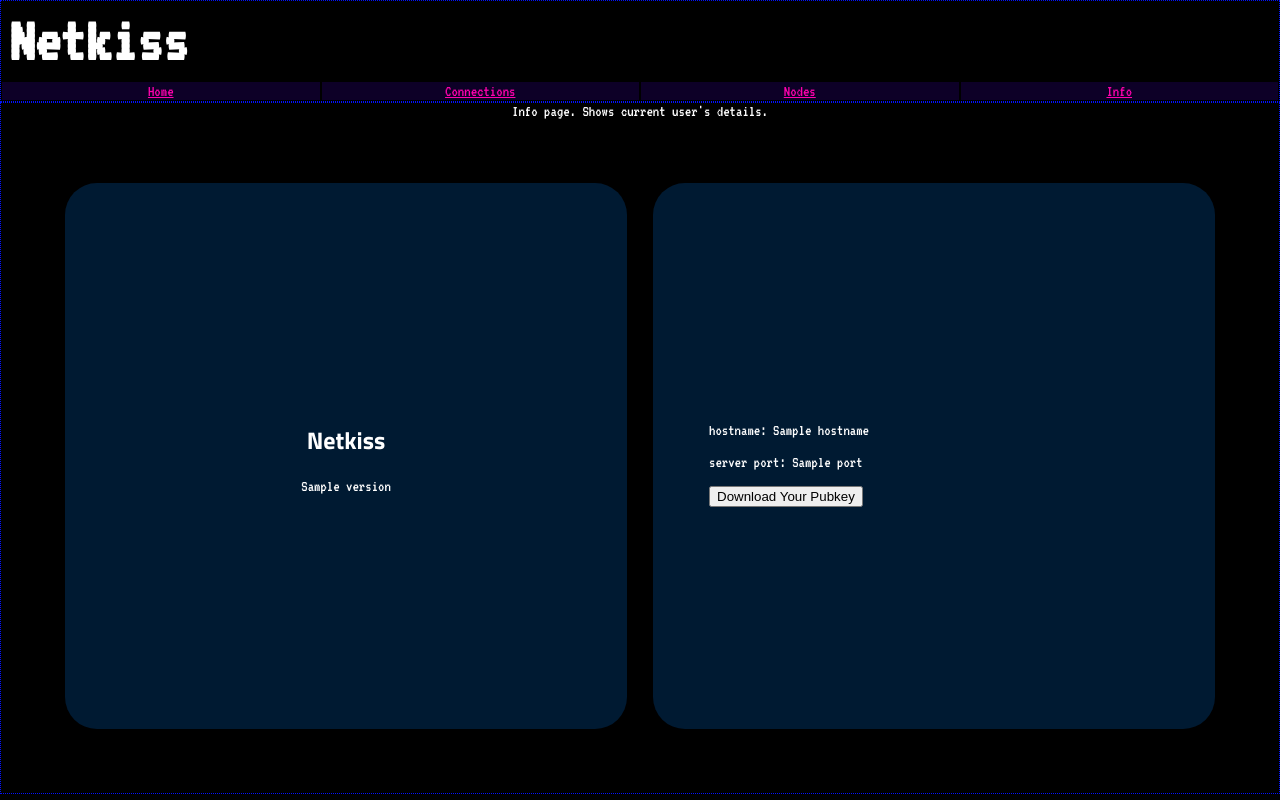
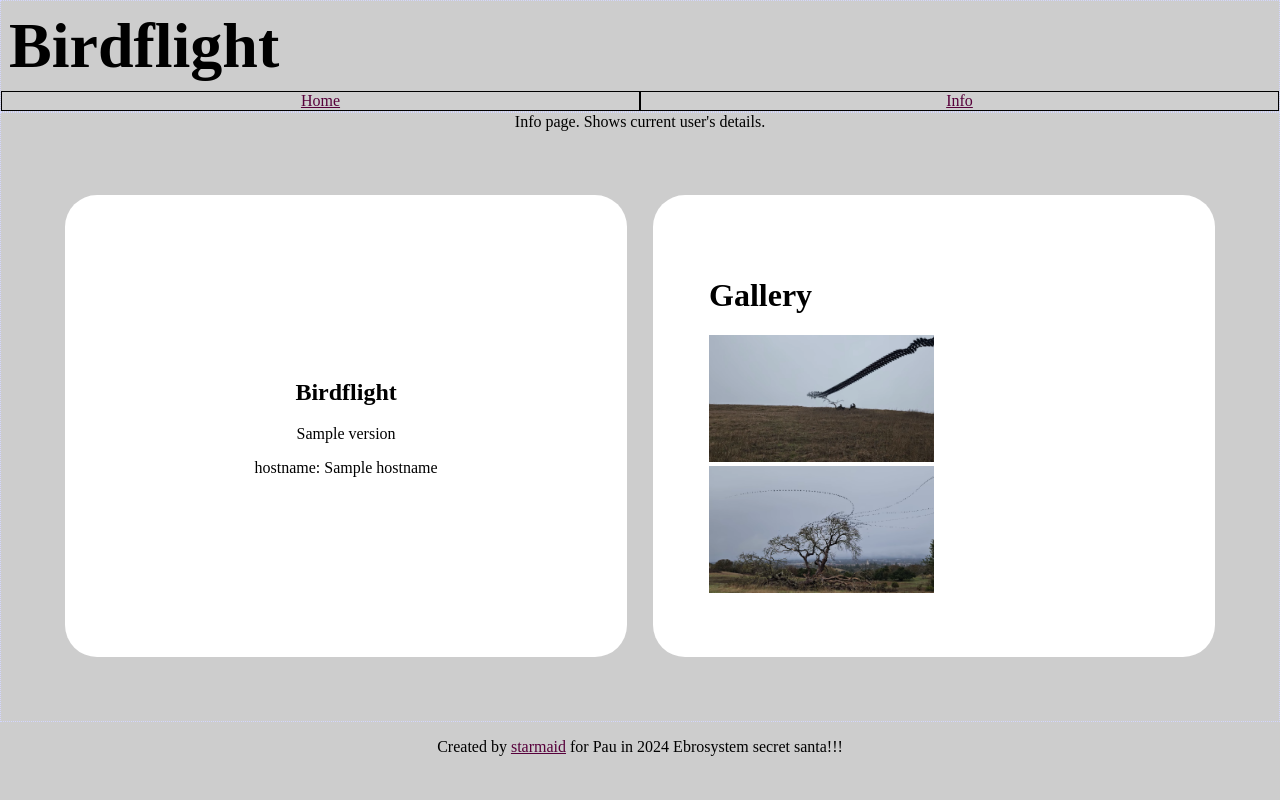
Before and after one commit to starmaid/birdflight, a Flask app: template app/templates/info.html in a window 1280 px wide. Run offline with Flask 3, Linux system fonts and the light colour scheme; the template is opened without the code that fills it: most values are stand-ins (such as "Sample title", 1, 10 or a date in 2020); parts of the project's set-up code (start-up, migrations or seed data) failed here and were passed over.

Commit message:
start removing extra stuff from netkiss code and get closer to destination

```diff
--- a/app/app.py
+++ b/app/app.py
@@ -47,117 +47,6 @@ def info():
         )
 
 
-
-@app.route('/api/nodes', methods=['GET','POST'])
-def getNodes():
-    """
-    GET:
-    Returns list of known nodes
-        {
-            "starmaid.us.to": {
-                "hostname": "starmaid.us.to",
-                "port": 6000
-            },
-            ...
-        }
-
-    POST:
-    Called from a submission box. user has uploaded a key
-    Save this file as a new server or client or whatever
-    update config and save file.
-        form = {
-            "hostname": "mimi.com",
-            "port": "9000"
-        }
-        files = {
-            "key": [public key]
-        }
-
-
-    """
-    global friends
-
-    if request.method == 'POST':
-        if 'hostname' in request.form.keys() and 'port' in request.form.keys():
-            # TODO handle changing the hostname and updating records,
-            # instead of just creating a new user if hostname isnt in friends
-
-            nHostname = request.form['hostname']
-            nPortStr = request.form['port']
-
-            try:
-                nPort = int(nPortStr)
-            except:
-                return render_template('nodes.html',
-                            friends=friends,
-                            error='bad port',
-                            hostname=nHostname,
-                            port=nPortStr)
-
-            if nHostname in friends.keys():
-                friends[nHostname]['port'] = nPort
-            else:
-                friends[nHostname] = {
-                    'hostname': nHostname,
-                    'port': nPort
-                }
-
-            didsave = saveFriends(friends)
-            if not didsave:
-                return render_template('nodes.html',
-                            friends=friends,
-                            error='error saving friends json',
-                            hostname=nHostname,
-                            port=nPortStr)
-
-            if 'key' in request.files.keys() and request.files['key'].filename != '':
-                newfile = request.files['key']
-
-                # now lets do a bunch of checks on the file...
-                if newfile.filename.split('.')[-1] != 'key':
-                    return render_template('nodes.html',
-                                friends=friends,
-                                error='bad file extension',
-                                hostname=nHostname,
-                                port=nPortStr)
-
-                # TODO There has got to be a better way to find filesize without reading it
-                # newfile.content_length ?
-                fcontent = newfile.read()
-                try:
-                    fcontd = fcontent.decode('ascii')
-                except:
-                    print('decode error')
-
-                print(len(fcontd))
-                if len(fcontd) > 400:
-                    return render_template('nodes.html',
-                                friends=friends,
-                                error='file too large to be a pubkey',
-                                hostname=nHostname,
-                                port=nPortStr)
-
-                if 'public-key' not in fcontd:
-                    return render_template('nodes.html',
-                                friends=friends,
-                                error='file does not contain key',
-                                hostname=nHostname,
-                                port=nPortStr)
-
-                newpath = os.path.join(app.root_path,
-                    os.path.normpath(f'./data/friends/{nHostname}.key'))
-
-                with open(newpath,'w') as f:
-                    # Sanitize CR out
-                    f.write(fcontd.replace('\r',''))
-
-            # return a view of the page with the name they just edited
-            return redirect(url_for('nodes',view=nHostname))
-        else:
-            return
-    else:
-        # just send the JSON over
-        return friends
 
 
 # USER API: For the user's program to interact with ===========================
@@ -250,7 +139,7 @@ if __name__ == '__main__':
     version = subprocess.check_output("git describe --tags", shell=True).decode().strip().split('-')[0]
 
     # start web server
-    if config is not None and friends is not None:
+    if config is not None:
         if config['debug']:
             app.run(debug=True, port=config['flaskport'])
         else:
--- a/app/static/styles.css
+++ b/app/static/styles.css
@@ -20,41 +20,47 @@
 }
 
 p {
-    font-family: VT323;
-    color: white;
+    font-family: DMSerifText-Regular;
+    color: black;
 }
 
 a {
-    font-family: VT323;
+    font-family: DMSerifText-Regular;
+    color:#57003b
+}
+
+h2 {
+    font-family: DMSerifText-Regular;
+    color: black;
+}
+
+label {
+    font-family: DMSerifText-Regular;
+    color:black
+}
+
+input {
+    font-family: DMSerifText-Regular;
     color:#ff00ae
 }
 
-h2 {
-    font-family: TitilliumWeb;
-    color: white;
-}
-
-label {
-    font-family: VT323;
-    color:white
-}
-
-input {
-    font-family: VT323;
-    color:#ff00ae
+img {
+  object-fit: cover;
+  width: 50%;
+  max-height: 50%;
 }
 
 .logo {
-    font-family: VT323;
+    font-family: DMSerifText-Regular;
     font-size: 4rem;
     text-align: left;
     height: fit-content;
     margin: 0.5rem;
-    color: white;
+    color: black;
 }
 
 .menu {
-    background-color: rgb(13, 0, 39);
+    background-color: rgb(207, 207, 207);
     display: flex;
     flex-direction: row;
     align-items: center;
@@ -97,7 +103,7 @@ input {
     display: flex;
     flex-flow: row;
     align-items: center;
-    background-color: rgb(0, 26, 50);
+    background-color: white;
     border-radius: 2rem;
 }
 
@@ -111,7 +117,7 @@ input {
     display: flex;
     flex-flow: row;
     align-items: center;
-    background-color: rgb(0, 26, 50);
+    background-color: white;
     border-radius: 2rem;
 }
 
@@ -130,17 +136,17 @@ html,
 body {
     height: 95%;
     margin: 0;
-    background-color: black;
+    background-color: rgb(205, 205, 205);
 }
 
 .box {
     display: flex;
     flex-flow: column;
-    height: 110%;
+    height: 100%;
 }
 
 .box .row {
-    border: 1px dotted #0313fc;
+    border: 1px dotted #d3d6ff;
 }
 
 .box .row.header {
--- a/app/templates/info.html
+++ b/app/templates/info.html
@@ -5,17 +5,16 @@
 
 {% block left %}
 <div class="ctextcontainer">
-  <h2>Netkiss</h2>
+  <h2>Birdflight</h2>
   <p>{{ version }}</p>
+  <p>hostname: {{ hostname }}</p>
 </div>
 {% endblock %}
 
 {% block right %}
 <div class="textcontainer">
-  <p>hostname: {{ hostname }}</p>
-  <p>server port: {{ port }}</p>
-  <form action="/pubkey" method="get">
-    <button type="submit">Download Your Pubkey</button>
-  </form>
+  <h1>Gallery</h1>
+  <a href="{{ url_for('static', filename='example_1.png') }}"><img src="{{ url_for('static', filename='example_1.png') }}" /></a>
+  <a href="{{ url_for('static', filename='example_2.png') }}"><img src="{{ url_for('static', filename='example_2.png') }}" /></a>
 </div>
 {% endblock %}
--- a/app/templates/layout.html
+++ b/app/templates/layout.html
@@ -9,12 +9,10 @@
   <div class="box">
     <div class="row header">
       <h1 class="logo">
-        Netkiss
+        Birdflight
       </h1>
       <div class="menu">
         <div class="li"><a href="{{ url_for('index') }}">Home</a></div>
-        <div class="li"><a href="{{ url_for('connections') }}">Connections</a></div>
-        <div class="li"><a href="{{ url_for('nodes') }}">Nodes</a></div>
         <div class="li"><a href="{{ url_for('info') }}">Info</a></div>
       </div>
     </div>
@@ -35,6 +33,9 @@
       </div>
     </div>
   </div>
+  <div class="ctextcontainer">
+    <p>Created by <a href="http://starmaid.github.io">starmaid</a> for Pau in 2024 Ebrosystem secret santa!!!</p>
+  </div>
 </body>
 
 </html>
```
Also changed, not shown: app/templates/connections.html (deleted, +0 -58 lines), app/templates/index.html (+37 -13 lines), app/static/DMSerifText-Regular.ttf (added), app/static/example_1.png (added), app/static/example_2.png (added), output/save_1735174818.2160838.png (deleted).
